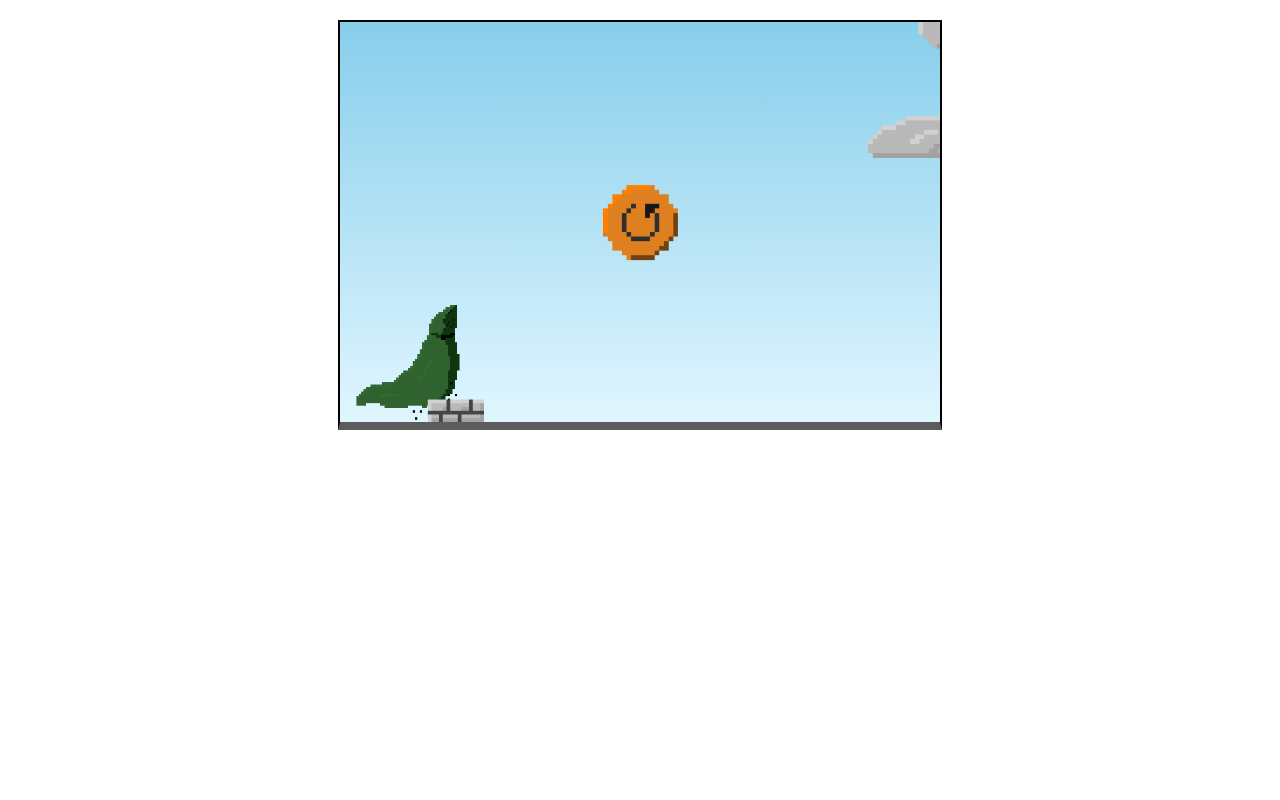
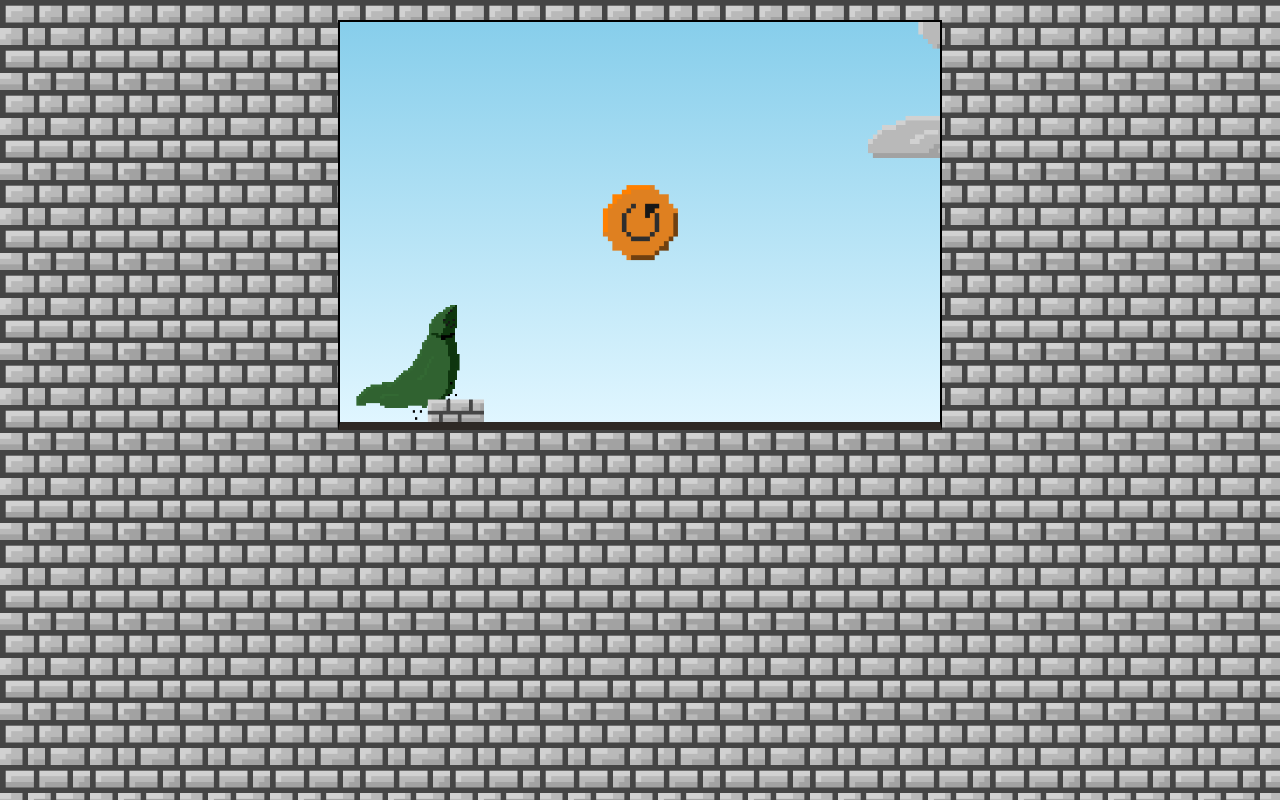
Before and after one commit to MatheusDdA/Runner-game, a plain HTML site: page index.html in a window 1280 px wide. Drawn offline with Linux system fonts and the light colour scheme.

Commit message:
correção e background

```diff
--- a/style.css
+++ b/style.css
@@ -3,11 +3,14 @@ body {
     padding: 0px;
     display: flex;
     justify-content: center;
+    background-size: 90px;
+    background-repeat: repeat;
+    background-image: url(./imgs/fundo.png);
 }
 
 .tela {
     border: solid 2px black;
-    border-bottom: solid 8px #5C5C5C;
+    border-bottom: solid 8px #2e2925;
     margin: 20px;
     width: calc(100% - 40px);
     max-width: 600px;
```
Also changed, not shown: imgs/Runner.gif, imgs/fundo.png (added).
